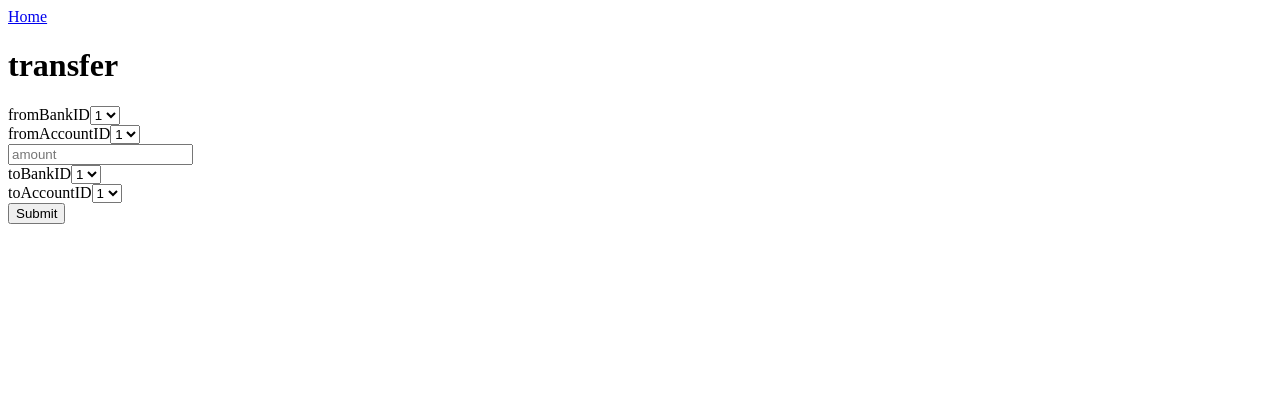
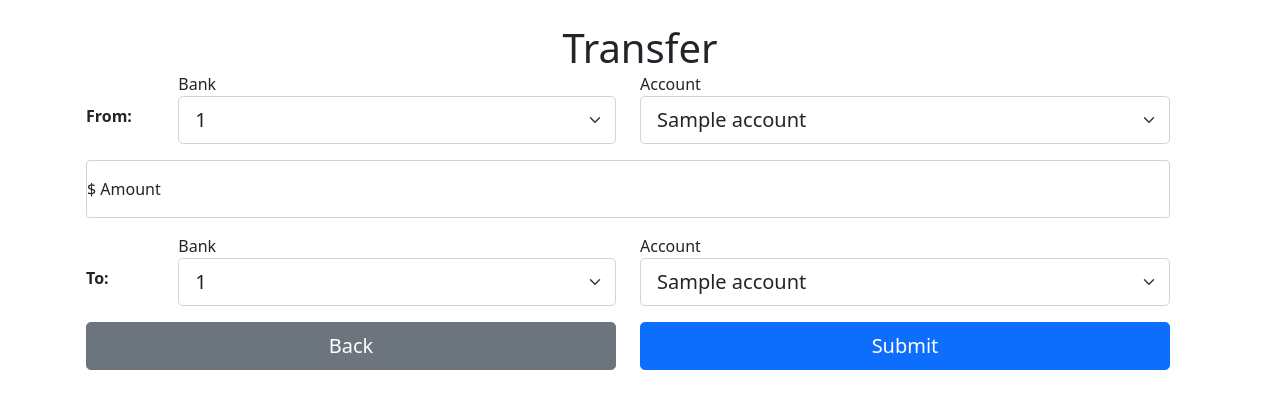
Before and after one commit to davidcornell2326/FlaskApp, a Flask app: template templates/12_transfer.html in a window 1280 px wide. Shown: the top 409 px of the page. Run offline with Flask 2, Linux system fonts and the light colour scheme; the template is opened without the code that fills it: most values are stand-ins (such as "Sample title", 1, 10 or a date in 2020).

Commit message:
Restyled screen 12

```diff
--- a/templates/12_transfer.html
+++ b/templates/12_transfer.html
@@ -2,40 +2,85 @@
 <html lang="en">
 
 <head>
-    <title>transfer</title>
+    <title>Transfer</title>
+    <link href="https://cdn.jsdelivr.net/npm/bootstrap@5.1.3/dist/css/bootstrap.min.css" rel="stylesheet" integrity="sha384-1BmE4kWBq78iYhFldvKuhfTAU6auU8tT94WrHftjDbrCEXSU1oBoqyl2QvZ6jIW3" crossorigin="anonymous">
 </head>
 
 <body>
+    <div class="container">
         <div class="header">
-        <a href="/">Home</a>
-        <h1>transfer</h1>
+            <br/>
+            <h1 style="text-align: center;" class="mb-3">Transfer</h1>
         </div>
 
-    <form id="form" method="POST">
-        <div><text>fromBankID</text><select name="fromBankID">
-            {% for fromBankID in fromBankIDs %}
-            <option>{{fromBankID}}</option>
+        <form id="form" method="POST" class="row g-3">
+            <div class="row align-items-center">
+                <div class="col-1">
+                    <strong>From: </strong>
+                </div>
+
+                <div class="col-5">
+                    <label for="fromBankIDInput">Bank</label>
+                    <select name="fromBankID" class="form-select form-select-lg mb-3" id="fromBankInput">
+                        {% for bankID in fromBankIDs %}
+                        <option>{{bankID}}</option>
                         {% endfor %}
-        </select></div>
-        <div><text>fromAccountID</text><select name="fromAccountID">
-            {% for fromAccountID in fromAccountIDs %}
-            <option>{{fromAccountID}}</option>
+                    </select>
+                </div>
+
+                <div class="col-6">
+                    <label for="fromAccountInput">Account</label>
+                    <select name="fromAccountID" class="form-select form-select-lg mb-3 mt-0" id="fromAccountInput">
+                        {% for account in fromAccountIDs %}
+                        <option>{{account}}</option>
                         {% endfor %}
-        </select></div>
-        <div><input type="number" name="amount" placeholder="amount" required /></div>
-        <div><text>toBankID</text><select name="toBankID">
-            {% for toBankID in toBankIDs %}
-            <option>{{toBankID}}</option>
+                    </select>
+                </div>
+            </div>
+
+            <div class="row">
+                <div class="form-floating col-12 mb-3">
+                    <input type="number" name="amount" class="form-control" id="amountInput" placeholder="amount">
+                    <label for="amountINput">$ Amount</label>
+                </div>
+            </div>
+
+            <div class="row align-items-center">
+                <div class="col-1">
+                    <strong>To: </strong>
+                </div>
+
+                <div class="col-5">
+                    <label for="toBankIDInput">Bank</label>
+                    <select name="toBankID" class="form-select form-select-lg mb-3" id="toBankInput">
+                        {% for bankID in toBankIDs %}
+                        <option>{{bankID}}</option>
                         {% endfor %}
-        </select></div>
-        <div><text>toAccountID</text><select name="fromAccountID">
-            {% for toAccountID in toAccountIDs %}
-            <option>{{toAccountID}}</option>
+                    </select>
+                </div>
+
+                <div class="col-6">
+                    <label for="toAccountInput">Account</label>
+                    <select name="toAccountID" class="form-select form-select-lg mb-3 mt-0" id="toAccountInput">
+                        {% for account in toAccountIDs %}
+                        <option>{{account}}</option>
                         {% endfor %}
-        </select></div>
+                    </select>
+                </div>
+            </div>
 
-        <button type="submit">Submit</button>
+            <div class="row">
+                <div class="col">
+                    <div class="d-grid gap-2">
+                        <a class="btn btn-secondary btn-lg" role="button" href="/">Back</a>
+                    </div>
+                </div>
+                <div class="col">
+                    <div class="d-grid gap-2"><button type="submit" class="btn btn-primary btn-lg">Submit</button></div>
+                </div>
+            </div>
         </form>
+    </div>
 
     <script>
         document.querySelector('#form').addEventListener("submit", async function (e) {
```
Lines whose indentation alone changed are shown as unchanged.
